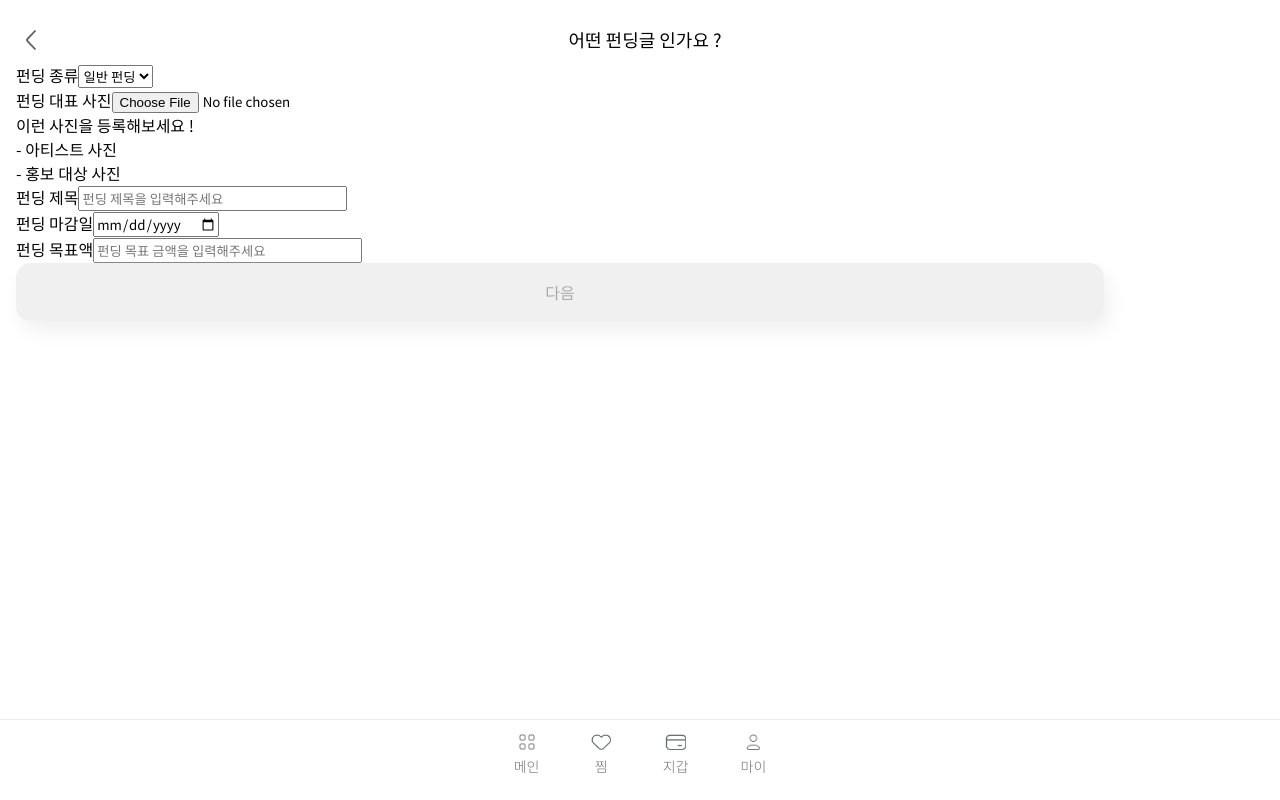
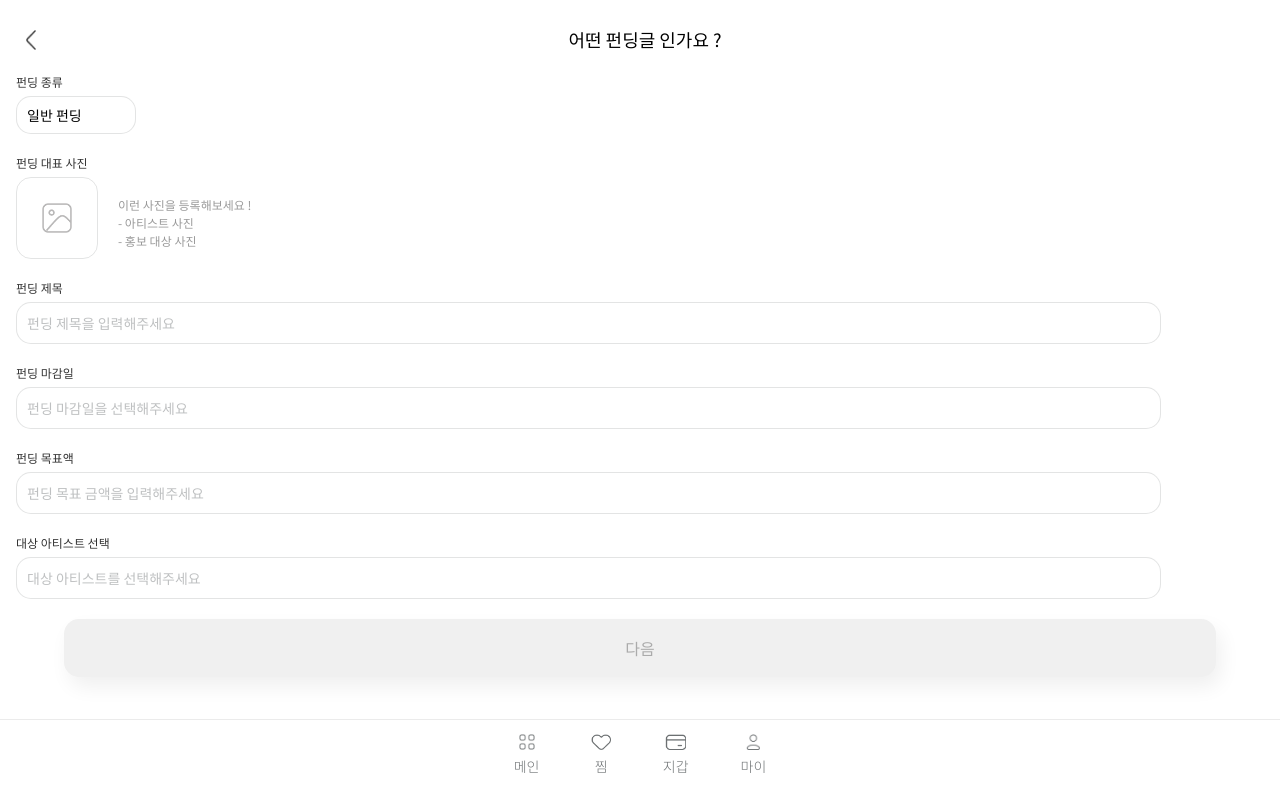
Before and after one commit to S0LStar/SOLStar, a React (Vite) app in the folder frontend/solstar/: page /funding/regist in a window 1280 px wide. Built offline with nearby package versions, Linux system fonts and the light colour scheme.

Commit message:
Feat: 펀딩 생성 페이지 첫번째 컴포넌트 구현

```diff
--- a/frontend/solstar/src/components/common/WideButton.css
+++ b/frontend/solstar/src/components/common/WideButton.css
@@ -1,7 +1,7 @@
 .wide-button {
   background-color: #f0f0f0;
   border: none;
-  width: 85vw;
+  width: 90vw;
   height: 58px;
   border-radius: 15px;
   font-size: 16px;
--- /dev/null
+++ b/frontend/solstar/src/components/funding/fundingRegist/ArtistSearchModal.css
@@ -0,0 +1,84 @@
+.artist-search-modal-overlay {
+  position: fixed;
+  top: 0;
+  left: 0;
+  width: 100%;
+  height: 100%;
+  background-color: #84848490;
+  display: flex;
+  justify-content: center;
+  align-items: center;
+  z-index: 1000;
+}
+
+.artist-search-modal-content {
+  background: white;
+  padding: 20px;
+  border-radius: 12px;
+  max-width: 400px;
+  width: 70%;
+  box-shadow: 0 5px 15px rgba(0, 0, 0, 0.132);
+  position: relative;
+}
+
+.artist-search-modal-header {
+  display: flex;
+  justify-content: space-between;
+}
+
+.artist-search-modal-content input {
+  width: 55vw;
+  height: 26px;
+  border-radius: 12px;
+  border: 1px solid #72777a50;
+  padding: 5px 10px;
+}
+
+.artist-search-modal-content input:focus {
+  outline: none;
+}
+
+.artist-search-modal-content input::placeholder {
+  font-size: 12px;
+  color: #72777a70;
+  margin-left: 10px;
+}
+
+.artist-search-modal-close-button {
+  position: absolute;
+  top: 10px;
+  right: 10px;
+  background: none;
+  border: none;
+  font-size: 20px;
+  cursor: pointer;
+}
+
+.artist-search-modal-list {
+  list-style: none;
+  padding: 0;
+  margin-top: 20px;
+  max-height: 40vh;
+  overflow-y: auto;
+}
+
+.artist-search-modal-list::-webkit-scrollbar {
+  display: none;
+}
+
+.artist-search-modal-list li {
+  padding: 15px 10px;
+  cursor: pointer;
+  font-size: 14px;
+  border-bottom: 1px solid #ddd;
+  display: flex;
+  align-items: center;
+}
+
+.search-modal-default-artist-profile {
+  width: 30px;
+  height: 30px;
+  border-radius: 50%;
+  border: 0.5px solid #72777a50;
+  margin-right: 10px;
+}
--- /dev/null
+++ b/frontend/solstar/src/components/funding/fundingRegist/ArtistSearchModal.jsx
@@ -0,0 +1,101 @@
+import PropTypes from 'prop-types';
+import { useState } from 'react';
+
+import './ArtistSearchModal.css';
+import SearchIcon from '../../../assets/main/Search.png';
+import DefaultArtistProfile from '../../../assets/common/DefaultArtist.png';
+
+function ArtistSearchModal({ isOpen, onClose, onSelectArtist }) {
+  const [searchQuery, setSearchQuery] = useState('');
+  const [filteredArtists, setFilteredArtists] = useState('');
+
+  // TODO: tempData
+  const [artists] = useState([
+    { artistId: 1, name: '아티스트 1', profileImage: null },
+    { artistId: 2, name: '아티스트 2', profileImage: null },
+    { artistId: 3, name: '아티스트 3', profileImage: null },
+    { artistId: 4, name: '아티스트 1', profileImage: null },
+    { artistId: 5, name: '아티스트 2', profileImage: null },
+    { artistId: 13, name: '아티스트 3', profileImage: null },
+    { artistId: 11, name: '아티스트 1', profileImage: null },
+    { artistId: 12, name: '아티스트 2', profileImage: null },
+    { artistId: 6, name: '아티스트 3', profileImage: null },
+    { artistId: 9, name: '아티스트 1', profileImage: null },
+    { artistId: 22, name: '아티스트 2', profileImage: null },
+    { artistId: 31, name: '아티스트 3', profileImage: null },
+  ]);
+
+  // 검색 결과와 일치하는 아티스트 반환
+  const handleSearch = () => {
+    const results = artists.filter((artist) =>
+      artist.name.includes(searchQuery)
+    );
+    setFilteredArtists(results);
+  };
+
+  // 엔터키 눌렀을 때 검색 결과 반환 함수 실행
+  const handleKeyPress = (e) => {
+    if (e.key === 'Enter') {
+      e.preventDefault();
+      handleSearch();
+    }
+  };
+
+  // 모달 바깥 영역 클릭 시 모달 닫힘
+  const handleOverlayClick = (e) => {
+    if (e.target === e.currentTarget) {
+      onClose();
+    }
+  };
+
+  if (!isOpen) return null;
+
+  return (
+    <div className="artist-search-modal-overlay" onClick={handleOverlayClick}>
+      <div className="artist-search-modal-content">
+        <header className="artist-search-modal-header">
+          <input
+            type="text"
+            placeholder="아티스트 이름을 입력하세요"
+            value={searchQuery}
+            onChange={(e) => setSearchQuery(e.target.value)}
+            onKeyDown={handleKeyPress}
+          />
+          <img
+            src={SearchIcon}
+            alt="search"
+            className="main-search-icon"
+            onClick={handleSearch}
+          />
+        </header>
+        <ul className="artist-search-modal-list">
+          {filteredArtists &&
+            filteredArtists.map((artist) => (
+              <li
+                key={artist.artistId}
+                onClick={() => {
+                  onSelectArtist(artist);
+                  onClose(); // 선택 후 모달 닫기
+                }}
+              >
+                <img
+                  src={artist.profileImage || DefaultArtistProfile}
+                  alt=""
+                  className="search-modal-default-artist-profile"
+                />
+                <div>{artist.name}</div>
+              </li>
+            ))}
+        </ul>
+      </div>
+    </div>
+  );
+}
+
+ArtistSearchModal.propTypes = {
+  isOpen: PropTypes.bool.isRequired,
+  onClose: PropTypes.func.isRequired,
+  onSelectArtist: PropTypes.func.isRequired,
+};
+
+export default ArtistSearchModal;
--- a/frontend/solstar/src/components/funding/fundingRegist/FundingRegist.css
+++ b/frontend/solstar/src/components/funding/fundingRegist/FundingRegist.css
@@ -1,5 +1,6 @@
 .funding-regist-container {
   padding: 16px;
+  margin-bottom: 80px;
 }
 
 .funding-regist-header {
--- a/frontend/solstar/src/components/funding/fundingRegist/FundingRegistContent.jsx
+++ b/frontend/solstar/src/components/funding/fundingRegist/FundingRegistContent.jsx
@@ -1,3 +1,5 @@
-function FundingRegistContent() {}
+function FundingRegistContent() {
+  return <div>FundingRegistContent</div>;
+}
 
 export default FundingRegistContent;
--- a/frontend/solstar/src/components/funding/fundingRegist/FundingRegistInfo.css
+++ b/frontend/solstar/src/components/funding/fundingRegist/FundingRegistInfo.css
@@ -0,0 +1,110 @@
+.funding-regist-section {
+  padding: 10px 0;
+  display: flex;
+  flex-direction: column;
+  background-color: #fff;
+  border-radius: 10px;
+  font-family: 'Arial', sans-serif;
+}
+
+.funding-regist-section label {
+  font-size: 12px;
+}
+
+.funding-regist-type,
+.funding-regist-image,
+.funding-regist-title,
+.funding-regist-end-date,
+.funding-regist-goal,
+.funding-regist-artist {
+  margin-bottom: 20px;
+}
+
+.funding-regist-type label,
+.funding-regist-image label,
+.funding-regist-title label,
+.funding-regist-end-date label,
+.funding-regist-goal label,
+.funding-regist-artist label {
+  font-size: 12px;
+  color: #303030;
+  margin-bottom: 5px;
+  display: block;
+}
+
+.funding-regist-type select,
+.funding-regist-title input,
+.funding-regist-end-date input,
+.funding-regist-goal input,
+.funding-regist-artist input {
+  width: 90%;
+  padding: 10px;
+  border: 1px solid #6c707230;
+  border-radius: 15px;
+  font-size: 14px;
+}
+
+.funding-regist-type select::placeholder,
+.funding-regist-title input::placeholder,
+.funding-regist-end-date input::placeholder,
+.funding-regist-goal input::placeholder,
+.funding-regist-artist input::placeholder {
+  color: #6c707270;
+}
+
+.funding-regist-type select {
+  appearance: none;
+  background-color: #ffffff;
+  width: 120px;
+}
+
+.funding-regist-type select:focus,
+.funding-regist-title input:focus,
+.funding-regist-end-date input:focus,
+.funding-regist-goal input:focus,
+.funding-regist-artist input:focus {
+  outline: none;
+}
+
+.funding-regist-image {
+  position: relative;
+}
+
+.funding-regist-image-content {
+  display: flex;
+  align-items: center;
+}
+
+.funding-regist-image input[type='file'] {
+  display: none;
+}
+
+.funding-regist-image-box {
+  border: 1px solid #6c707230;
+  width: 80px;
+  height: 80px;
+  border-radius: 15px;
+  display: flex;
+  justify-content: center;
+  align-items: center;
+}
+
+.funding-regist-default-image {
+  width: 30px;
+  height: 30px;
+}
+
+.funding-regist-image-preview {
+  width: 82px;
+  height: 82px;
+  object-fit: cover;
+  border-radius: 15px;
+}
+
+.funding-regist-image-description {
+  margin-top: 10px;
+  font-size: 12px;
+  color: #999;
+  text-align: left;
+  margin-left: 20px;
+}
--- a/frontend/solstar/src/components/funding/fundingRegist/FundingRegistInfo.jsx
+++ b/frontend/solstar/src/components/funding/fundingRegist/FundingRegistInfo.jsx
@@ -1,22 +1,67 @@
 import PropTypes from 'prop-types';
 import WideButton from '../../common/WideButton';
 import './FundingRegistInfo.css';
+import ArtistSearchModal from './ArtistSearchModal';
+import React, { useEffect, useState } from 'react';
+
+import DefaultImage from '../../../assets/funding/DefaultImage.png';
 
 function FundingRegistInfo({ funding, onChange, onNext }) {
+  const [nextActive, setNextActive] = useState(false); // 다음 버튼 활성화 상태
+  const [artistSearchModal, setArtistSearchModal] = useState(false); // 아티스트 검색 모달 상태
+  const [previewImage, setPreviewImage] = useState(null); // 이미지 미리보기 상태
+  const [artistName, setArtistName] = useState('');
+
+  // 모든 필드가 채워졌는지 확인
+  useEffect(() => {
+    const isFormComplete = Boolean(
+      funding.type &&
+        funding.title &&
+        funding.deadlineDate &&
+        funding.goalAmount &&
+        funding.profileImage &&
+        funding.artistId
+    );
+
+    setNextActive(isFormComplete);
+  }, [funding]);
+
+  // 참조를 통해 파일 입력 요소에 접근
+  const fileInputRef = React.createRef();
+
+  // 이미지 업로드 함수
+  const handleImageUploadClick = () => {
+    // 숨겨진 파일 입력 필드를 클릭
+    if (fileInputRef.current) {
+      fileInputRef.current.click();
+    }
+  };
+
+  // 이미지 변경 함수
+  const handleImageChange = (e) => {
+    const file = e.target.files[0];
+    if (file) {
+      // 미리보기 이미지 설정
+      setPreviewImage(URL.createObjectURL(file));
+      onChange({ target: { id: 'profileImage', value: file } });
+    }
+  };
+
+  // 아티스트 검색 핸들링 함수
+  const handleSelectArtist = (artist) => {
+    // 아티스트의 Id값을 설정
+    onChange({ target: { id: 'artistId', value: artist.artistId } });
+    setArtistName(artist.name);
+  };
+
   return (
     <form className="funding-regist-section">
-      {/* <div className="funding-regist-step">
-        <div className="step-circle active">1</div>
-        <div className="step-line"></div>
-        <div className="step-circle">2</div>
-      </div> */}
-
       <div className="funding-regist-type">
         <label htmlFor="type">펀딩 종류</label>
         <select
           type="select"
           id="type"
-          value={funding.type}
+          value={funding.type || ''}
           onChange={onChange}
         >
           <option value="COMMON">일반 펀딩</option>
@@ -27,12 +72,33 @@ function FundingRegistInfo({ funding, onChange, onNext }) {
 
       <div className="funding-regist-image">
         <label htmlFor="image">펀딩 대표 사진</label>
+        <div className="funding-regist-image-content">
+          {previewImage ? (
+            <img
+              src={previewImage}
+              alt="미리보기"
+              className="funding-regist-image-preview"
+              onClick={handleImageUploadClick}
+            />
+          ) : (
+            <div
+              className="funding-regist-image-box"
+              onClick={handleImageUploadClick}
+            >
+              <img
+                src={DefaultImage}
+                alt=""
+                className="funding-regist-default-image"
+              />
+            </div>
+          )}
           <input
             type="file"
             id="image"
-          onChange={(e) => {
-            onChange({ target: { id: 'image', value: e.target.files[0] } });
-          }}
+            ref={fileInputRef}
+            accept="image/*"
+            onChange={handleImageChange}
+            style={{ display: 'none' }}
           />
           <div className="funding-regist-image-description">
             <div>이런 사진을 등록해보세요 !</div>
@@ -40,38 +106,62 @@ function FundingRegistInfo({ funding, onChange, onNext }) {
             <div>- 홍보 대상 사진</div>
           </div>
         </div>
+      </div>
       <div className="funding-regist-title">
         <label htmlFor="title">펀딩 제목</label>
         <input
           type="text"
           id="title"
-          value={funding.title}
+          value={funding.title || ''}
           onChange={onChange}
           placeholder="펀딩 제목을 입력해주세요"
         />
       </div>
       <div className="funding-regist-end-date">
-        <label htmlFor="end-date">펀딩 마감일</label>
+        <label htmlFor="deadlineDate">펀딩 마감일</label>
         <input
-          type="date"
-          id="endDate"
-          value={funding.endDate}
+          type="text"
+          id="deadlineDate"
+          value={funding.deadlineDate || ''}
+          onFocus={(e) => {
+            e.target.type = 'date';
+          }}
           onChange={onChange}
           placeholder="펀딩 마감일을 선택해주세요"
         />
       </div>
       <div className="funding-regist-goal">
-        <label htmlFor="goal">펀딩 목표액</label>
+        <label htmlFor="goalAmount">펀딩 목표액</label>
         <input
           type="number"
-          id="goal"
-          value={funding.goal}
+          id="goalAmount"
+          value={funding.goalAmount || ''}
           onChange={onChange}
           placeholder="펀딩 목표 금액을 입력해주세요"
         />
       </div>
-      <div className="funding-regist-artist"></div>
-      <WideButton onClick={onNext}>다음</WideButton>
+      <div className="funding-regist-artist">
+        <label htmlFor="artist">대상 아티스트 선택</label>
+        <input
+          type="text"
+          id="artist"
+          value={artistName || ''}
+          onClick={() => {
+            setArtistSearchModal(true);
+          }}
+          placeholder="대상 아티스트를 선택해주세요"
+          readOnly
+        />
+      </div>
+      <WideButton onClick={onNext} isActive={nextActive}>
+        다음
+      </WideButton>
+
+      <ArtistSearchModal
+        isOpen={artistSearchModal}
+        onClose={() => setArtistSearchModal(false)}
+        onSelectArtist={handleSelectArtist}
+      />
     </form>
   );
 }
```
Also changed, not shown: frontend/solstar/src/assets/common/DefaultArtist.png (added), frontend/solstar/src/assets/funding/Defaultimage.png (added). Lines whose indentation alone changed are shown as unchanged.
